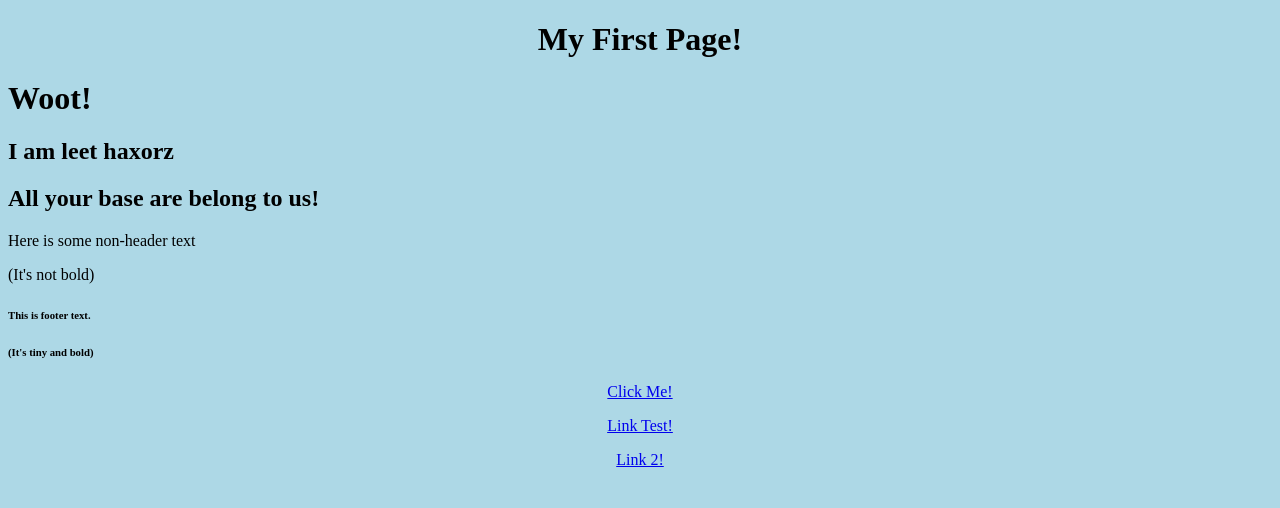
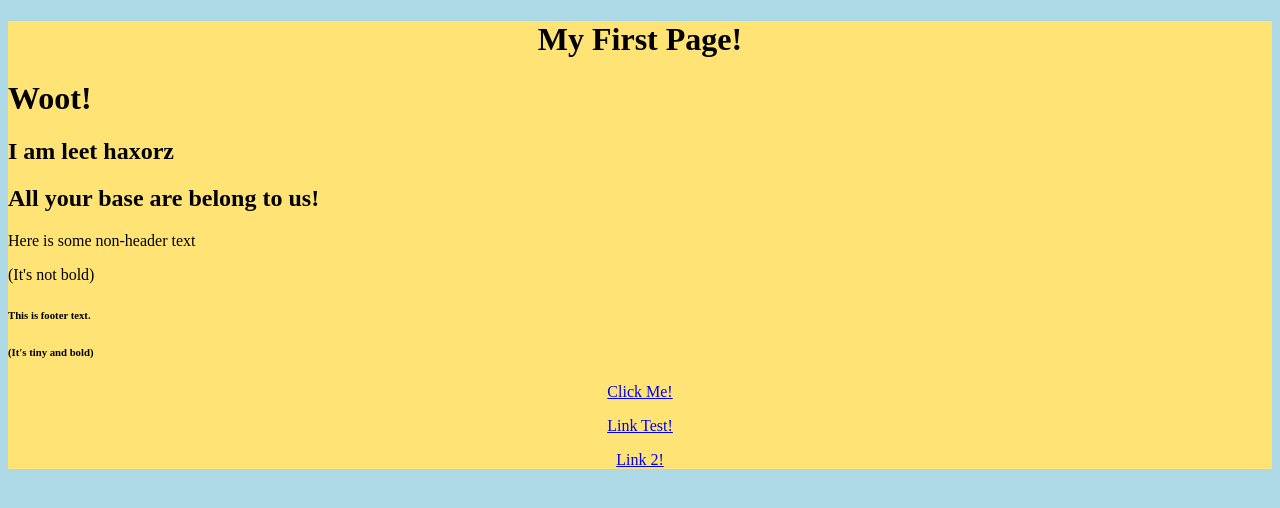
Before and after one commit to chasecedarcity/chasecedarcity.github.io, a plain HTML site: page index.html in a window 1280 px wide. Drawn offline with Linux system fonts and the light colour scheme.

Commit message:
Update index.html

```diff
--- a/index.html
+++ b/index.html
@@ -6,11 +6,11 @@
  <title>&bull;Norman's a Chonky Sausage</title>
 </head>
 
-<body style="text-align:center">
+<body style="background-color:#ffe375; text-align:center">
  <h1>My First Page!</h1>
 	</body>
 
-<body2 style="text-align:left">
+<body2 style="background-color:#ffe375; text-align:left">
  <h1>Woot!</h1>
  <h2>I am leet haxorz</h2>
  <h2>All your base are belong to us!</h2>
```
